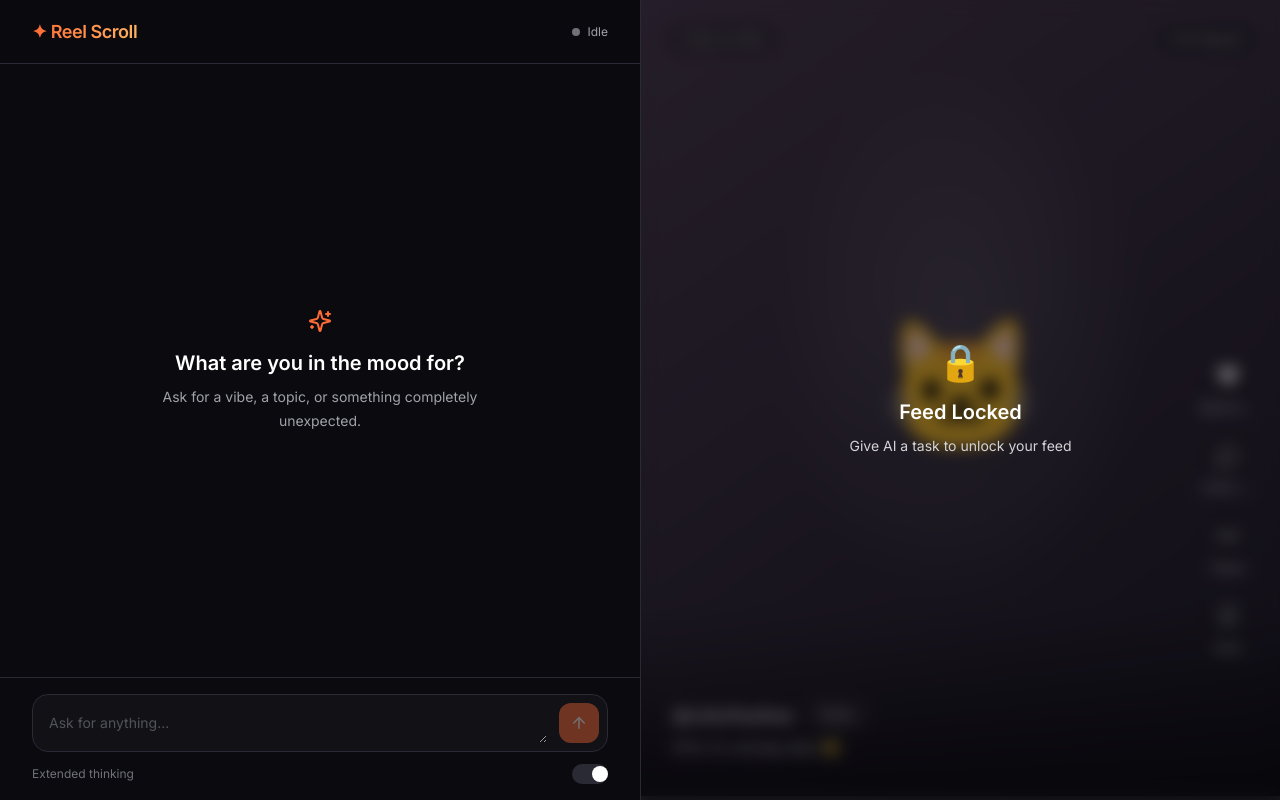
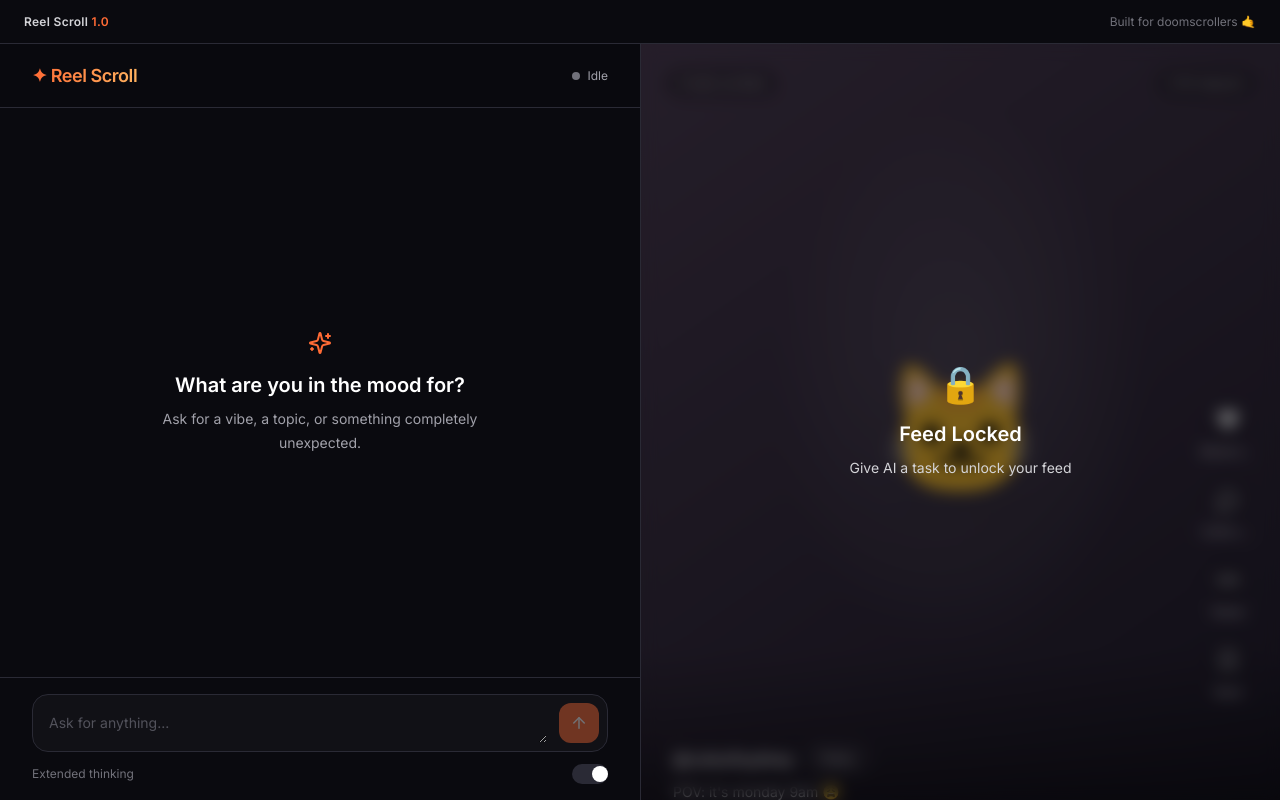
Before and after one commit to IvanDjumbishliev/Doppy, a Next.js app: page /app in a window 1280 px wide. Built offline with nearby package versions, Linux system fonts and the light colour scheme.

Commit message:
feat: add keyboard shortcut for prompt focus and refactor FeedPage layout

```diff
--- a/app/app/page.tsx
+++ b/app/app/page.tsx
@@ -1,14 +1,35 @@
 "use client";
 
-import { useState } from "react";
+import { useEffect, useState } from "react";
 import AIPanel from "@/components/AIPanel";
 import FeedPanel from "@/components/FeedPanel";
 
 export default function FeedPage() {
   const [isThinking, setIsThinking] = useState(false);
 
+  useEffect(() => {
+    function handleShortcut(event: KeyboardEvent) {
+      if ((event.metaKey || event.ctrlKey) && event.key.toLowerCase() === "k") {
+        event.preventDefault();
+        document.getElementById("reel-prompt")?.focus();
+      }
+    }
+
+    window.addEventListener("keydown", handleShortcut);
+    return () => window.removeEventListener("keydown", handleShortcut);
+  }, []);
+
   return (
-    <main className="grid h-dvh min-h-0 grid-cols-1 grid-rows-[55dvh_45dvh] overflow-hidden bg-[#0a0a0f] text-white md:grid-cols-2 md:grid-rows-1">
+    <main className="flex h-dvh min-h-0 flex-col overflow-hidden bg-[#0a0a0f] text-white">
+      <header className="flex h-11 shrink-0 items-center justify-between border-b border-[#2a2a35] px-4 sm:px-6">
+        <p className="text-xs font-semibold tracking-wide text-zinc-300">
+          Reel Scroll <span className="text-[#ff6b35]">1.0</span>
+        </p>
+        <p className="text-[11px] text-zinc-500 sm:text-xs">
+          Built for doomscrollers 🤙
+        </p>
+      </header>
+      <div className="grid min-h-0 flex-1 grid-cols-1 grid-rows-[55%_45%] md:grid-cols-2 md:grid-rows-1">
         <section aria-label="AI chat" className="min-h-0 overflow-hidden">
           <AIPanel onThinkingChange={setIsThinking} />
         </section>
@@ -21,6 +42,7 @@ export default function FeedPage() {
         <span className="sr-only" aria-live="polite">
           {isThinking ? "AI is thinking" : ""}
         </span>
+      </div>
     </main>
   );
 }
```
Lines whose indentation alone changed are shown as unchanged.
